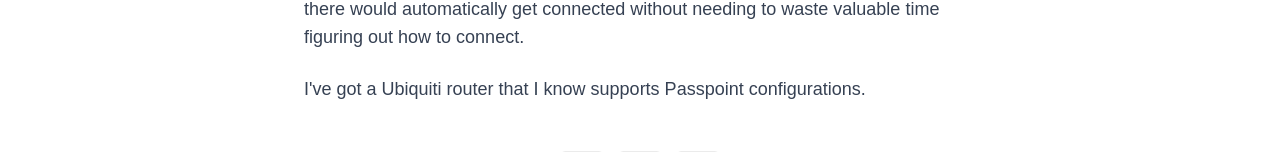
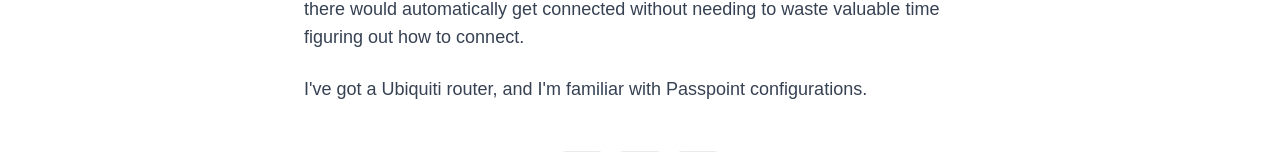
Before and after one commit to DavidPopesc/whoami, a Next.js app: page /eduroam in a window 1280 px wide. Shown: the part 477-629 px from the top of the page. Built offline with nearby package versions, Linux system fonts and the light colour scheme.

Commit message:
Refactor Eduroam page content for clarity and readability

```diff
--- a/src/app/eduroam/page.tsx
+++ b/src/app/eduroam/page.tsx
@@ -26,7 +26,7 @@ export default function Eduroam() {
               figuring out how to connect.
             </p>
             <p>
-              I&apos;ve got a Ubiquiti router that I know supports Passpoint configurations.
+              I&apos;ve got a Ubiquiti router, and I&apos;m familiar with Passpoint configurations.
             </p>
           </div>
           <div className="flex justify-center gap-4 mt-12">
```
